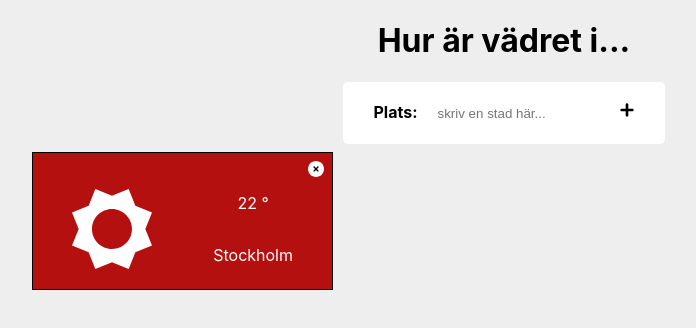
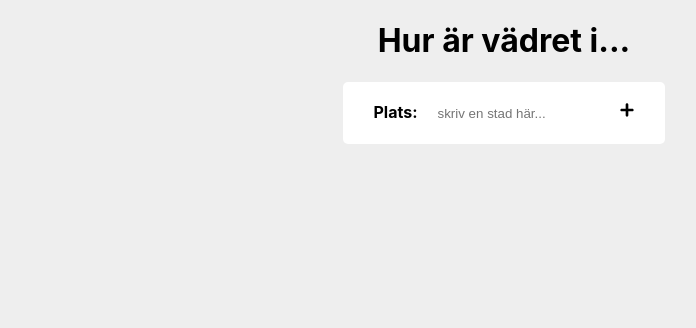
Before and after one commit to alsterverse/Arbetsprov-FE, a React (Create React App) app: page / in a window 1280 px wide. Shown: the top 328 px of the page, without its empty margins (136-832 px from the left). Built offline with nearby package versions, Linux system fonts and the light colour scheme.

Commit message:
added another weather-type + fixed spelling issues

```diff
--- a/src/components/UI/Icon/Icon.tsx
+++ b/src/components/UI/Icon/Icon.tsx
@@ -3,6 +3,7 @@ import cloudy from "./../../../assets/icon_cloudy.svg";
 import rainy from "./../../../assets/icon_rain.svg";
 import fallback from "./../../../assets/CloseButton.svg";
 import add from "./../../../assets/AddButton.svg";
+import partlyCloudy from "./../../../assets/icon_partly_cloudy.svg";
 
 import classes from './Icon.module.css';
 
@@ -34,12 +35,12 @@ const Icon: React.FC<Props> = (props) => {
     }
 
     switch(props.type) {
-        case "sunny":
+        case "Sunny":
             icon = sunny;
             iconAltText = "sunny icon";
             break;
 
-        case "cloudy":
+        case "Cloudy":
             icon = cloudy;
             iconAltText = "cloudy icon";
             break;
@@ -47,6 +48,11 @@ const Icon: React.FC<Props> = (props) => {
         case "rainy":
             icon = rainy;
             iconAltText = "rainy icon";
+            break;
+
+        case "Partly cloudy":
+            icon = partlyCloudy;
+            iconAltText = "partly cloudy icon";
             break;
 
         case "close":
--- a/src/containers/Dashboard/Dashboard.tsx
+++ b/src/containers/Dashboard/Dashboard.tsx
@@ -12,9 +12,7 @@ import { formatCityData, sortCities } from './../../helpers';
 
 const Dashboard = () => {
 
-    const [cities, setCities] = useState<CitiesState["cities"]>([
-        { id: 123, name: "Stockholm", temperature: 22, weatherDesc: "sunny"},
-    ]);
+    const [cities, setCities] = useState<CitiesState["cities"]>([]);
     const [ui, setUi] = useState<UiState>({ error: false, errorMessage: "Det finns ingen sån stad :(", searchString: ""});
 
     // Ovan vid att använda fetch. Ytterligare ett experiment.
@@ -28,7 +26,6 @@ const Dashboard = () => {
 
         query.then(resp => {
             if(resp.error) {
-                console.log("nope");
                 setUi({...ui, error: true, searchString: ""});
             } else {
                 let newCity: any = formatCityData(resp);
```
Also changed, not shown: src/assets/icon_partly_cloudy.svg (added).
